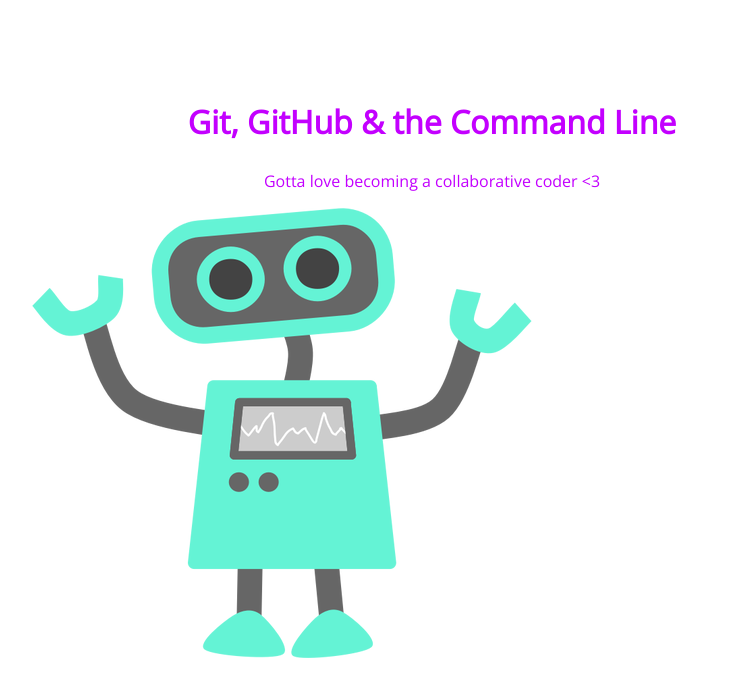
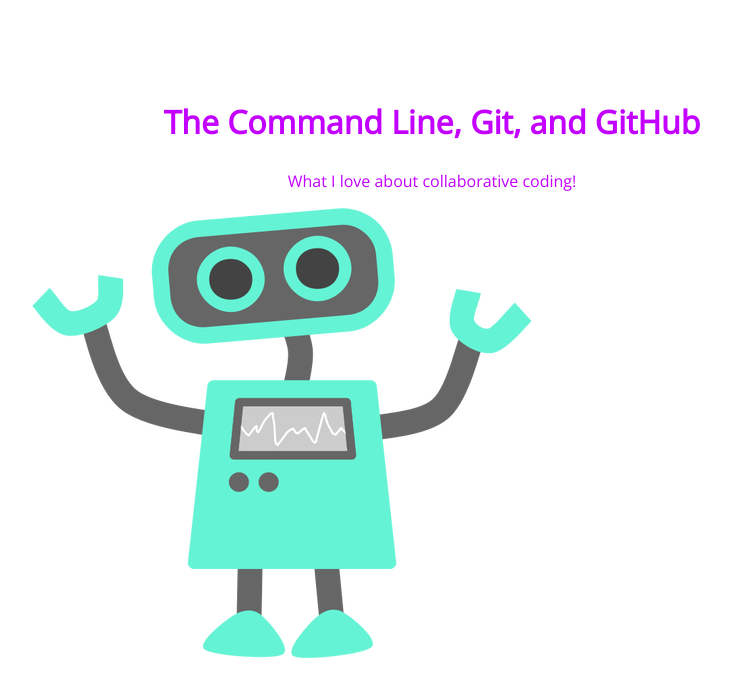
Before and after one commit to biancaharrison/105-project, a plain HTML site: page index.html in a window 1280 px wide. Shown: the whole page, without its empty margins (208-939 px from the left). Drawn offline with nearby package versions, Linux system fonts and the light colour scheme.

Commit message:
h1, p change

```diff
--- a/index.html
+++ b/index.html
@@ -8,8 +8,8 @@
 </head>
 <body>
 	<section>
-		<h1>Git, GitHub & the Command Line</h1>
-		<p>Gotta love becoming a collaborative coder <3</p>
+		<h1>The Command Line, Git, and GitHub</h1>
+		<p>What I love about collaborative coding!</p>
 		<img src="img/happy-blue-robot.png">
 	</section>
 </body>
```
